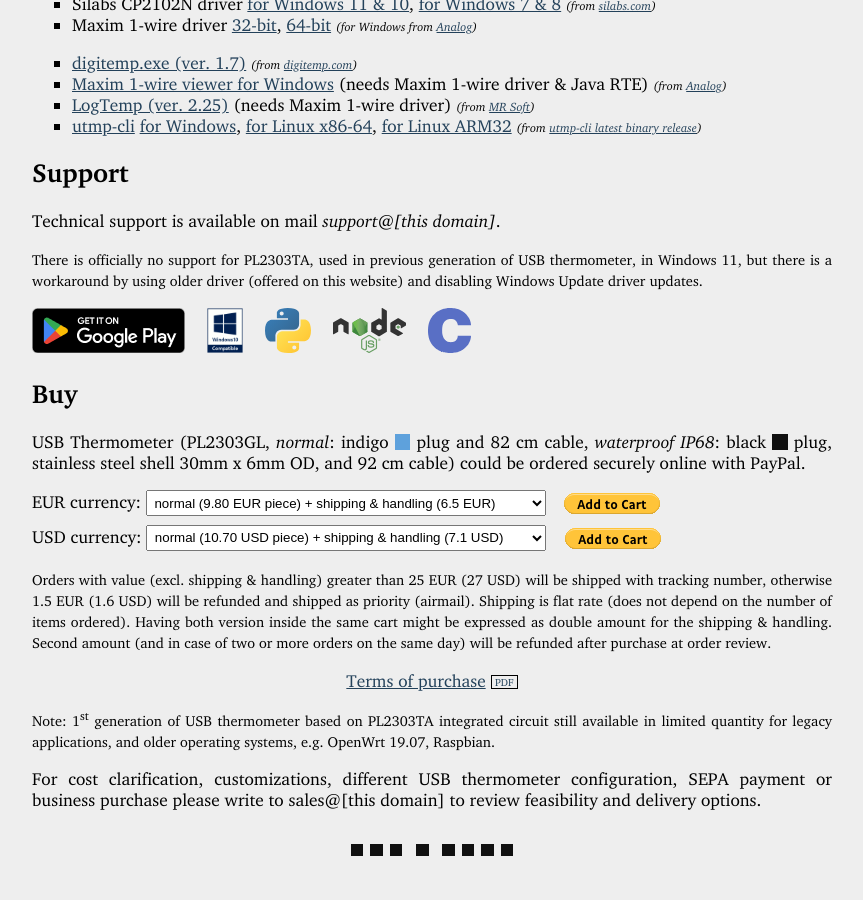
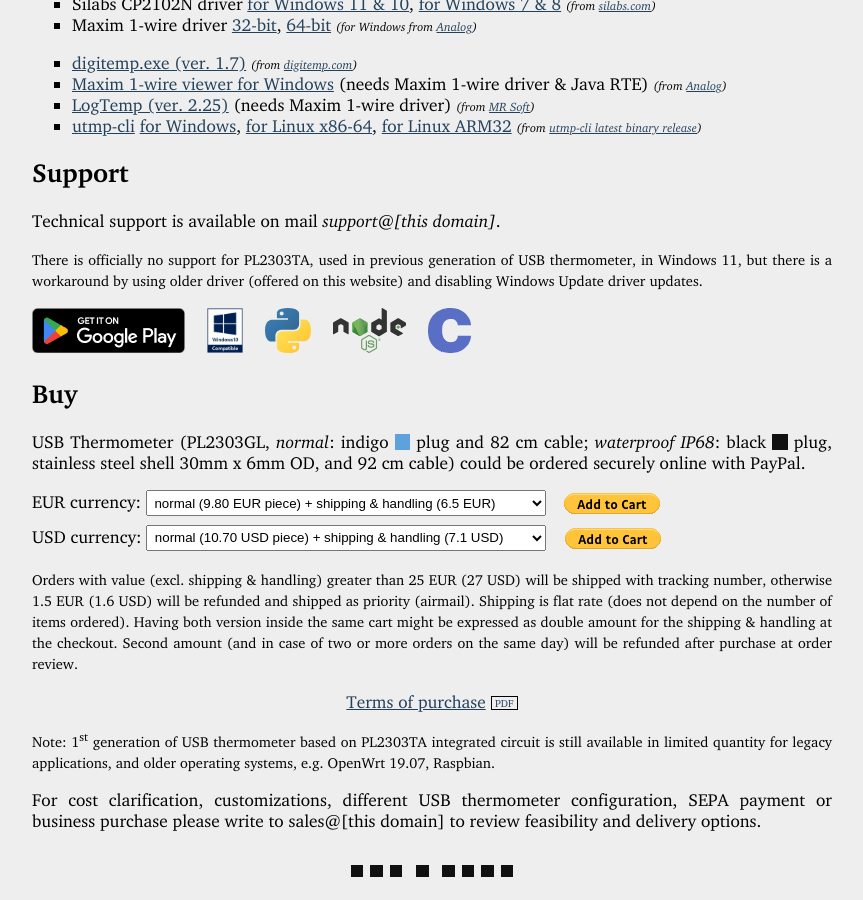
Before and after one commit to perproweb/utmp, a Jekyll site: the page index.html, which Jekyll copies as it is, in a window 1280 px wide and 900 px high, scrolled down 1502 px. Shown: the whole window, without its empty margins (208-1071 px from the left). Built offline with Jekyll 4.4.1, drawn with Linux system fonts in a browser that asks for light colours; before the commit the page ends 2381 px from its top, so only the background shows below that.

Commit message:
20240229

```diff
--- a/index.html
+++ b/index.html
@@ -195,7 +195,7 @@ There is officially no support for PL2303TA, used in previous generation of USB
 
 <h2>Buy</h2>
 <p>
-USB Thermometer (PL2303GL, <em>normal</em>: indigo <span class="colorbox indigo"></span> plug and 82 cm cable, <em>waterproof IP68</em>: black <span class="colorbox black"></span> plug, stainless steel shell 30mm x 6mm OD, and 92 cm cable) could be ordered securely online with PayPal.
+USB Thermometer (PL2303GL, <em>normal</em>: indigo <span class="colorbox indigo"></span> plug and 82 cm cable; <em>waterproof IP68</em>: black <span class="colorbox black"></span> plug, stainless steel shell 30mm x 6mm OD, and 92 cm cable) could be ordered securely online with PayPal.
 </p>
 
 <form action="https://www.paypal.com/cgi-bin/webscr" method="post" target="_blank">
@@ -228,7 +228,7 @@ USB Thermometer (PL2303GL, <em>normal</em>: indigo <span class="colorbox indigo"
 
 <p>
 <small>
-Orders with value (excl. shipping &amp; handling) greater than 25 EUR (27 USD) will be shipped with tracking number, otherwise 1.5 EUR (1.6 USD) will be refunded and shipped as priority (airmail). Shipping is flat rate (does not depend on the number of items ordered). Having both version inside the same cart might be expressed as double amount for the shipping &amp; handling. Second amount (and in case of two or more orders on the same day) will be refunded after purchase at order review.
+Orders with value (excl. shipping &amp; handling) greater than 25 EUR (27 USD) will be shipped with tracking number, otherwise 1.5 EUR (1.6 USD) will be refunded and shipped as priority (airmail). Shipping is flat rate (does not depend on the number of items ordered). Having both version inside the same cart might be expressed as double amount for the shipping &amp; handling at the checkout. Second amount (and in case of two or more orders on the same day) will be refunded after purchase at order review.
 </small>
 </p>
 <p class="center">
@@ -236,7 +236,7 @@ Orders with value (excl. shipping &amp; handling) greater than 25 EUR (27 USD) w
 </p>
 <p>
 <small>
-Note: 1<sup>st</sup> generation of USB thermometer based on PL2303TA integrated circuit still available in limited quantity for legacy applications, and older operating systems, e.g. OpenWrt 19.07, Raspbian.
+Note: 1<sup>st</sup> generation of USB thermometer based on PL2303TA integrated circuit is still available in limited quantity for legacy applications, and older operating systems, e.g. OpenWrt 19.07, Raspbian.
 </small>
 </p>
 <p>
```
Also changed, not shown: other parts of index.html (+1 -1 lines).
